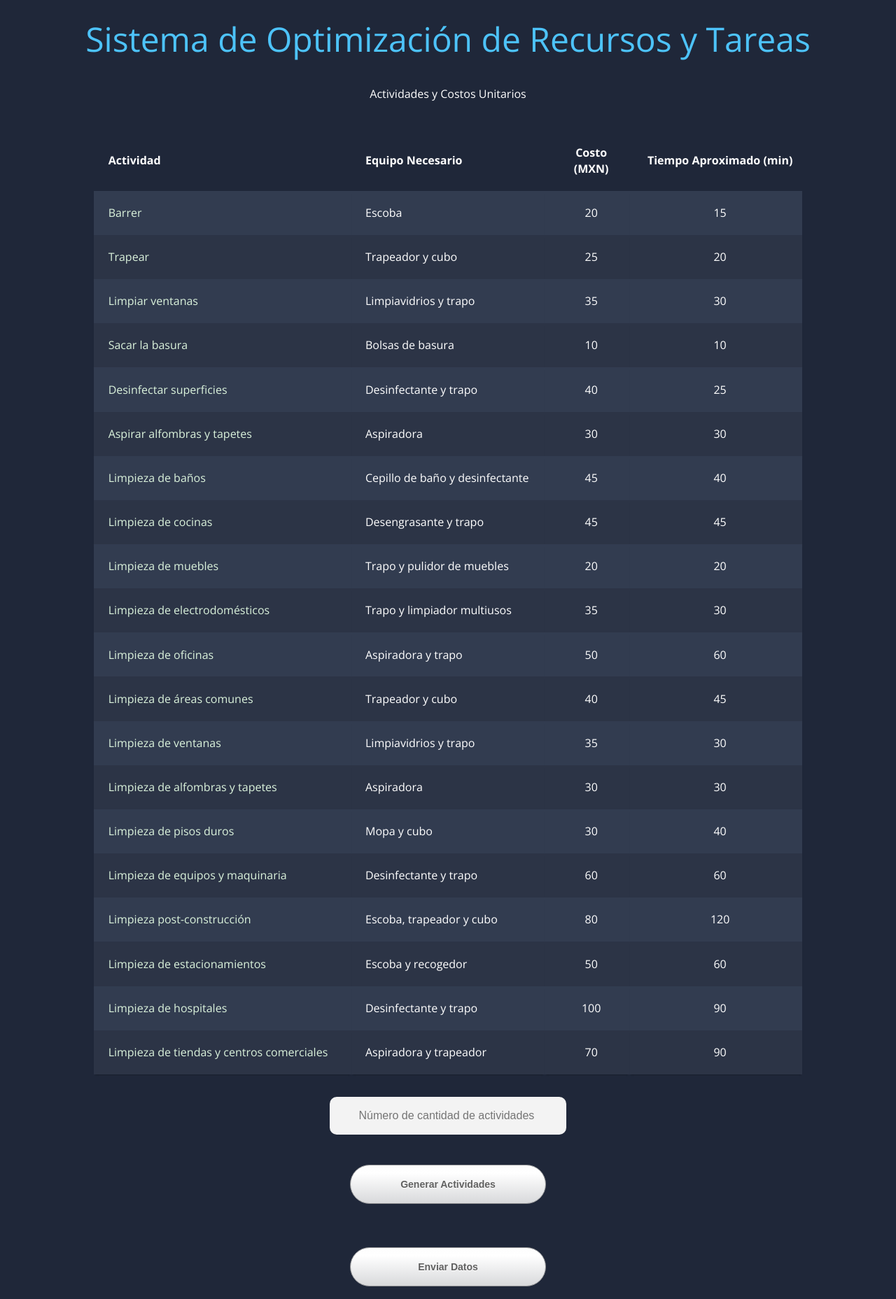
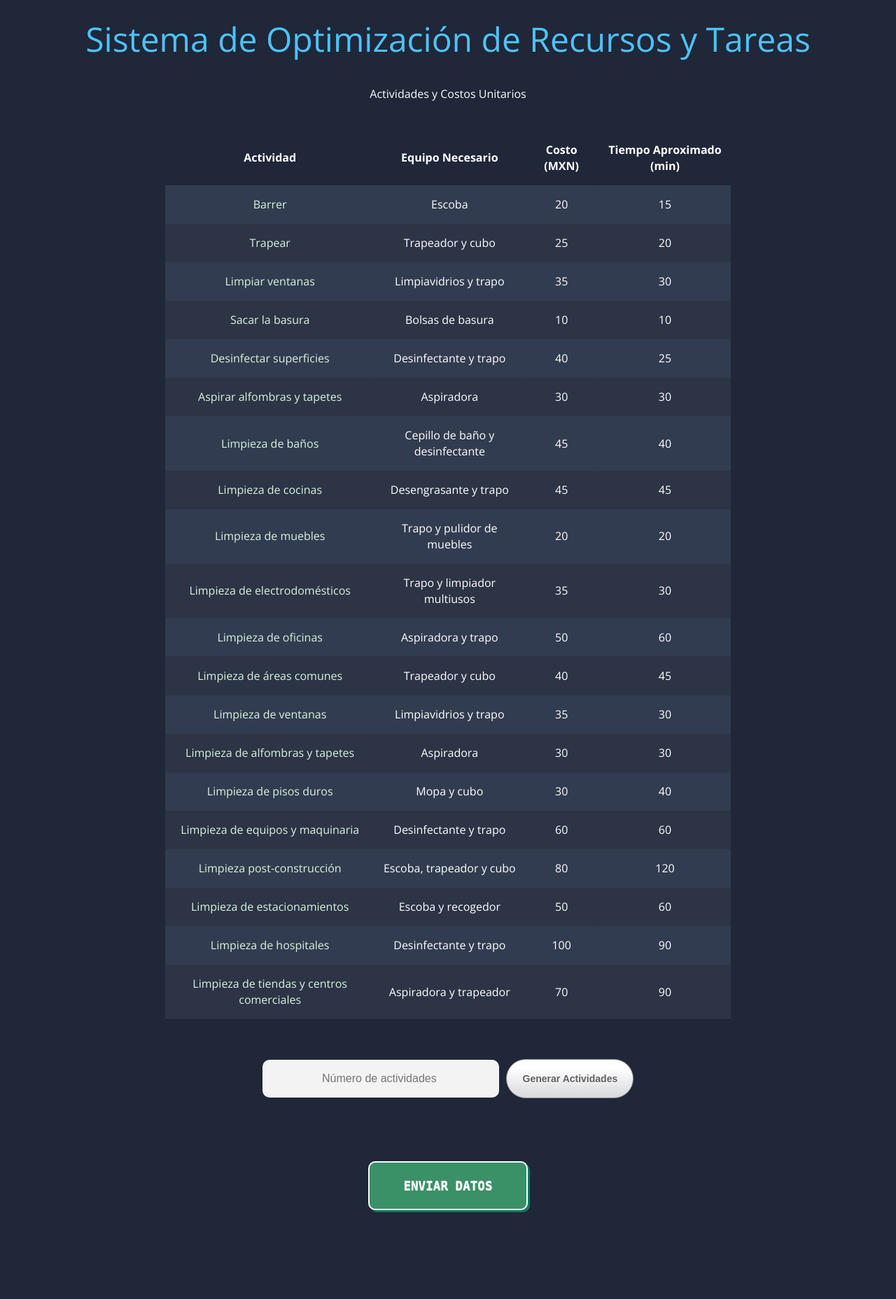
Before and after one commit to Darioantonio20/agp-ia, a Flask app: page / in a window 1280 px wide. Shown: the whole page at 70% size. After the commit the page ends 1733 px from the top, so only its background shows below. Run offline with Flask 3, Linux system fonts and the light colour scheme.

Commit message:
[FIX] style and delete de graphic

```diff
--- a/static/style.css
+++ b/static/style.css
@@ -62,6 +62,12 @@
 table {
   width: 80%;
   border-collapse: collapse;
+}
+
+.thCenter{
+  text-align: center;
+  font-size: 3rem;
+  color: #999;
 }
 
 th, td {
@@ -161,7 +167,7 @@ th:nth-child(4), td:nth-child(4) {
     justify-content: center;
     outline: none;
     cursor: pointer;
-    width: 20em;
+    width: 13em;
     height: 4em;
     background-image: linear-gradient(to top, #D8D9DB 0%, #fff 80%, #FDFDFD 100%);
     border-radius: 30px;
@@ -172,16 +178,75 @@ th:nth-child(4), td:nth-child(4) {
     font-weight: 600;
     color: #606060;
     text-shadow: 0 1px #fff;
+    margin-left: 22px;
   }
 
   button:hover {
-    box-shadow: 0 4px 3px 1px #FCFCFC, 0 6px 8px #D6D7D9, 0 -4px 4px #CECFD1, 0 -6px 4px #FEFEFE, inset 0 0 3px 3px #CECFD1;
+    box-shadow: 0 4px 3px 1px #1F2739, 0 6px 8px #D6D7D9, 0 -4px 4px #CECFD1, 0 -6px 4px #FEFEFE, inset 0 0 3px 3px #CECFD1;
   }
 
   button:active {
-    box-shadow: 0 4px 3px 1px #FCFCFC, 0 6px 8px #D6D7D9, 0 -4px 4px #CECFD1, 0 -6px 4px #FEFEFE, inset 0 0 5px 3px #999, inset 0 0 30px #aaa;
+    box-shadow: 0 4px 3px 1px #1F2739, 0 6px 8px #D6D7D9, 0 -4px 4px #CECFD1, 0 -6px 4px #FEFEFE, inset 0 0 5px 3px #999, inset 0 0 30px #aaa;
   }
 
   button:focus {
-    box-shadow: 0 4px 3px 1px #FCFCFC, 0 6px 8px #D6D7D9, 0 -4px 4px #CECFD1, 0 -6px 4px #FEFEFE, inset 0 0 5px 3px #999, inset 0 0 30px #aaa;
+    box-shadow: 0 4px 3px 1px #1F2739, 0 6px 8px #D6D7D9, 0 -4px 4px #CECFD1, 0 -6px 4px #FEFEFE, inset 0 0 5px 3px #999, inset 0 0 30px #aaa;
   }
+
+
+  /*--------------------------------------*/
+
+  .tablec{
+    width: 100%;
+    border-collapse: collapse;
+  }
+
+  .container {
+    width: 80%;
+    margin: auto;
+}
+
+  th, td {
+    text-align: center;
+    padding: 8px;
+  }
+
+  th {
+    background-color: #f2f2f2;
+  }
+
+  /*--------------------------------------*/
+
+  .row {
+    display: flex;
+    justify-content: center;
+    align-items: center;
+}
+
+.column {
+    flex: 50%; /* Ajusta el porcentaje según necesites */
+    padding: 0.3125rem; /* Espaciado entre las columnas */
+}
+.marginB{
+  margin-top: 2rem;
+}
+/*--------------------------------------*/
+
+.buttonE {
+  font-family: monospace;
+  font-size: 1.1rem;
+  color: #FAFAFA;
+  text-transform: uppercase;
+  padding: 10px 20px;
+  border-radius: 10px;
+  border: 2px solid #FAFAFA;
+  background: #3b9167;
+  box-shadow: 3px 3px #187562;
+  cursor: pointer;
+  margin: 35px 0;
+}
+
+.buttonE:active {
+  box-shadow: none;
+  transform: translate(3px, 3px);
+}
--- a/templates/index.html
+++ b/templates/index.html
@@ -5,7 +5,6 @@
     <meta name="viewport" content="width=device-width, initial-scale=1.0">
     <title>Sistema de Optimización de Recursos y Tareas</title>
     <link rel="stylesheet" href="{{ url_for('static', filename='style.css') }}">
-    <script src="https://cdn.jsdelivr.net/npm/chart.js"></script>
 </head>
 <body>
     <h1>Sistema de Optimización de Recursos y Tareas</h1>
@@ -35,21 +34,42 @@
     </div>
 
     <form id="formulario-datos" method="POST" class="formulario-centrado">
-        <input type="number" class="input" placeholder="Número de cantidad de actividades" id="cantidadActividades" name="cantidadActividades" required><br>
-        <button type="button" id="generar-actividades">Generar Actividades</button><br>
+        <div class="row">
+            <div class="column">
+                <input type="number" class="input" placeholder="Número de actividades" id="cantidadActividades" name="cantidadActividades" required>
+            </div>
+            <div class="column">
+                <button type="button" class="marginB" id="generar-actividades">Generar Actividades</button>
+            </div>
+        </div>
         <div id="inputs-actividades"></div>
-        <button type="submit">Enviar Datos</button>
+        <button class="buttonE">Enviar Datos</button>
     </form>
 
-    <div id="resultados" style="display: none;">
-        <h2>Mejor Solución</h2>
-        <p id="mejor-solucion"></p>
-
-        <h2>Evolución de la Aptitud</h2>
-        <canvas id="grafico-evolucion"></canvas>
-
-        <h2>Mejores Individuos</h2>
-        <div id="mejores-individuos"></div>
+    <div id="resultados" class="container" style="display: none;">
+        <table class="tablec">
+            <thead>
+                <tr>
+                    <h2 class="thCenter">Mejor Solución</h2>
+                </tr>
+                <tr>
+                    <th>Actividades</th>
+                    <th>Productos</th>
+                    <th>Personal Requerido</th>
+                    <th>Tiempo Total (minutos)</th>
+                    <th>Costo Total (MXN)</th>
+                </tr>
+            </thead>
+            <tbody>
+                <tr>
+                    <td id="actividades"></td>
+                    <td id="productos"></td>
+                    <td id="personal"></td>
+                    <td id="tiempo"></td>
+                    <td id="costo"></td>
+                </tr>
+            </tbody>
+        </table>
     </div>
 
     <script>
@@ -63,7 +83,15 @@
             for (let i = 0; i < cantidadActividades; i++) {
                 const select = document.createElement('select');
                 select.name = 'actividad';
-                select.classList.add('input');  // Añadir la clase "input" aquí
+                select.classList.add('input');
+                select.addEventListener('change', validarActividades);
+
+                const optionDefault = document.createElement('option');
+                optionDefault.value = '';
+                optionDefault.textContent = 'Seleccionar';
+                optionDefault.disabled = true;
+                optionDefault.selected = true;
+                select.appendChild(optionDefault);
 
                 actividades.forEach(function(actividad) {
                     const option = document.createElement('option');
@@ -77,6 +105,17 @@
             }
         });
 
+        function validarActividades() {
+            const selects = document.querySelectorAll('select[name="actividad"]');
+            const seleccionados = Array.from(selects).map(select => select.value);
+
+            selects.forEach(select => {
+                Array.from(select.options).forEach(option => {
+                    option.disabled = seleccionados.includes(option.value) && option.value !== select.value;
+                });
+            });
+        }
+
         document.getElementById('formulario-datos').addEventListener('submit', function(event) {
             event.preventDefault();
             fetch('/', {
@@ -89,80 +128,11 @@
             .then(response => response.json())
             .then(data => {
                 document.getElementById('resultados').style.display = 'block';
-                document.getElementById('mejor-solucion').innerHTML = `
-                    Actividades: ${data.actividades.join(', ')}<br>
-                    Productos: ${data.productos.join(', ')}<br>
-                    Personal requerido: ${data.personal_requerido}<br>
-                    Tiempo total: ${data.tiempo_total} minutos<br>
-                    Costo total: ${data.costo_total} MXN
-                `;
-
-                const ctx = document.getElementById('grafico-evolucion').getContext('2d');
-                new Chart(ctx, {
-                    type: 'line',
-                    data: {
-                        labels: Array.from({length: data.evolucion.length}, (_, i) => i + 1),
-                        datasets: [{
-                            label: 'Aptitud',
-                            data: data.evolucion,
-                            borderColor: 'rgba(75, 192, 192, 1)',
-                            borderWidth: 1,
-                            fill: false
-                        }]
-                    },
-                    options: {
-                        responsive: true,
-                        scales: {
-                            x: {
-                                title: {
-                                    display: true,
-                                    text: 'Generaciones'
-                                }
-                            },
-                            y: {
-                                title: {
-                                    display: true,
-                                    text: 'Aptitud'
-                                }
-                            }
-                        }
-                    }
-                });
-
-                const mejoresIndividuosDiv = document.getElementById('mejores-individuos');
-                mejoresIndividuosDiv.innerHTML = '';
-                data.mejoresIndividuos.forEach((individuo, index) => {
-                    const individuoCanvas = document.createElement('canvas');
-                    individuoCanvas.id = `grafico-individuo-${index + 1}`;
-                    mejoresIndividuosDiv.appendChild(individuoCanvas);
-                    new Chart(individuoCanvas.getContext('2d'), {
-                        type: 'bar',
-                        data: {
-                            labels: ['Tareas', 'Productos', 'Personal', 'Tiempo', 'Costo'],
-                            datasets: [{
-                                label: `Individuo ${index + 1}`,
-                                data: [
-                                    individuo.actividades.length,
-                                    new Set(individuo.productos).size,
-                                    individuo.personal,
-                                    individuo.tiempo,
-                                    individuo.costo
-                                ],
-                                backgroundColor: 'rgba(54, 162, 235, 0.2)',
-                                borderColor: 'rgba(54, 162, 235, 1)',
-                                borderWidth: 1
-                            }]
-                        },
-                        options: {
-                            responsive: true,
-                            scales: {
-                                y: {
-                                    beginAtZero: true
-                                }
-                            }
-                        }
-                    });
-                });
+                document.getElementById('actividades').textContent = data.actividades.join(', ');
+                document.getElementById('productos').textContent = data.productos.join(', ');
+                document.getElementById('personal').textContent = data.personal_requerido;
+                document.getElementById('tiempo').textContent = data.tiempo_total;
+                document.getElementById('costo').textContent = data.costo_total;
             });
         });
     </script>
```
